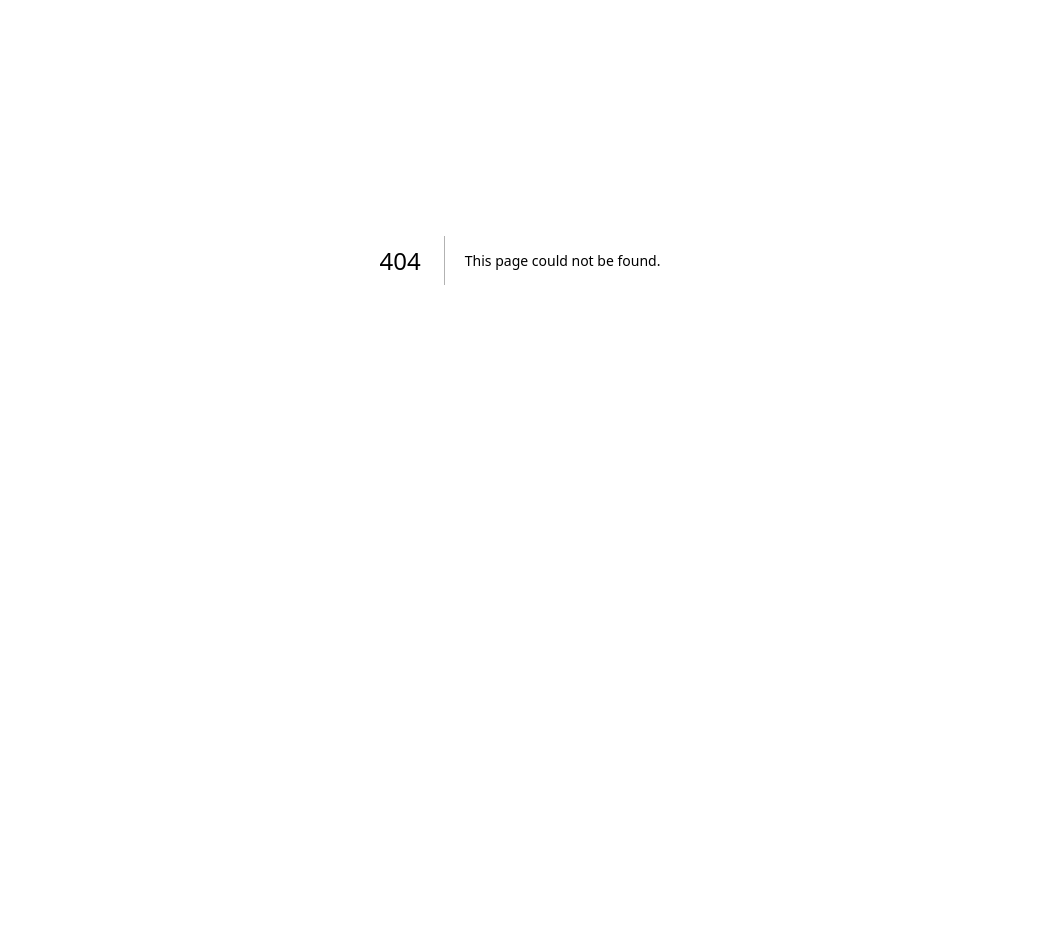
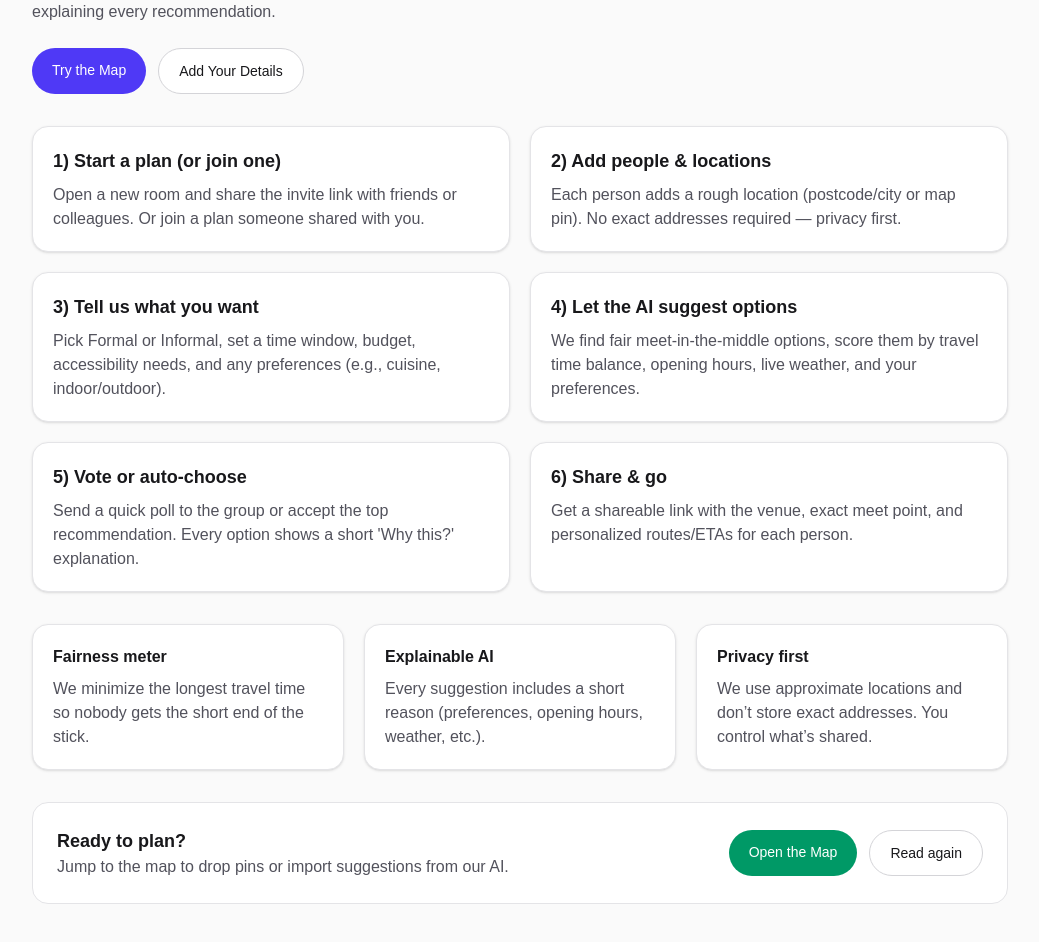
Before and after one commit to dpavide/durhack_2025, a Next.js app in the folder frontend/: page /descriptive-page in a window 1280 px wide. Before the commit this address had no page. Shown: the part 140-1082 px from the top of the page, without its empty margins (120-1159 px from the left). Before the commit the page ends 800 px from the top, so only its background shows below. Built offline with nearby package versions, Linux system fonts and the light colour scheme.

Commit message:
created descriptive pahg

```diff
--- /dev/null
+++ b/frontend/app/descriptive-page/page.tsx
@@ -0,0 +1,136 @@
+import Link from "next/link";
+
+export const metadata = {
+  title: "How It Works | MeetUp Planner",
+  description:
+    "A quick walkthrough of how to use our AI-powered meetup planner to pick a fair, fun place and time.",
+};
+
+export default function HowItWorksPage() {
+  const steps = [
+    {
+      title: "1) Start a plan (or join one)",
+      body:
+        "Open a new room and share the invite link with friends or colleagues. Or join a plan someone shared with you.",
+    },
+    {
+      title: "2) Add people & locations",
+      body:
+        "Each person adds a rough location (postcode/city or map pin). No exact addresses required — privacy first.",
+    },
+    {
+      title: "3) Tell us what you want",
+      body:
+        "Pick Formal or Informal, set a time window, budget, accessibility needs, and any preferences (e.g., cuisine, indoor/outdoor).",
+    },
+    {
+      title: "4) Let the AI suggest options",
+      body:
+        "We find fair meet-in-the-middle options, score them by travel time balance, opening hours, live weather, and your preferences.",
+    },
+    {
+      title: "5) Vote or auto-choose",
+      body:
+        "Send a quick poll to the group or accept the top recommendation. Every option shows a short 'Why this?' explanation.",
+    },
+    {
+      title: "6) Share & go",
+      body:
+        "Get a shareable link with the venue, exact meet point, and personalized routes/ETAs for each person.",
+    },
+  ];
+
+  return (
+    <main className="min-h-screen bg-zinc-50 text-zinc-900">
+      {/* Hero */}
+      <section className="mx-auto max-w-5xl px-6 pt-16 pb-8">
+        <h1 className="text-3xl sm:text-4xl font-bold tracking-tight">
+          Plan your next meetup — in minutes.
+        </h1>
+        <p className="mt-3 max-w-2xl text-zinc-600">
+          Our app helps groups decide <span className="font-medium">where</span>,
+          <span className="font-medium"> when</span>, and <span className="font-medium">what to do</span>,
+          balancing travel time fairly and explaining every recommendation.
+        </p>
+
+        <div className="mt-6 flex flex-wrap gap-3">
+          <Link
+            href="/map"
+            className="rounded-full bg-indigo-600 text-white px-5 py-3 text-sm font-medium hover:bg-indigo-700 transition"
+          >
+            Try the Map
+          </Link>
+          <Link
+            href="/user-info"
+            className="rounded-full border border-zinc-300 bg-white px-5 py-3 text-sm font-medium hover:bg-zinc-100 transition"
+          >
+            Add Your Details
+          </Link>
+        </div>
+      </section>
+
+      {/* Steps */}
+      <section className="mx-auto max-w-5xl px-6 pb-8">
+        <div className="grid sm:grid-cols-2 gap-5">
+          {steps.map((s) => (
+            <div
+              key={s.title}
+              className="rounded-2xl bg-white shadow-sm border border-zinc-200 p-5"
+            >
+              <h3 className="text-lg font-semibold">{s.title}</h3>
+              <p className="mt-2 text-zinc-600">{s.body}</p>
+            </div>
+          ))}
+        </div>
+
+        {/* Little extras */}
+        <div className="mt-8 grid sm:grid-cols-3 gap-5">
+          <div className="rounded-2xl bg-white shadow-sm border border-zinc-200 p-5">
+            <h4 className="font-semibold">Fairness meter</h4>
+            <p className="mt-2 text-zinc-600">
+              We minimize the longest travel time so nobody gets the short end of the stick.
+            </p>
+          </div>
+          <div className="rounded-2xl bg-white shadow-sm border border-zinc-200 p-5">
+            <h4 className="font-semibold">Explainable AI</h4>
+            <p className="mt-2 text-zinc-600">
+              Every suggestion includes a short reason (preferences, opening hours, weather, etc.).
+            </p>
+          </div>
+          <div className="rounded-2xl bg-white shadow-sm border border-zinc-200 p-5">
+            <h4 className="font-semibold">Privacy first</h4>
+            <p className="mt-2 text-zinc-600">
+              We use approximate locations and don’t store exact addresses. You control what’s shared.
+            </p>
+          </div>
+        </div>
+      </section>
+
+      {/* CTA footer */}
+      <section className="mx-auto max-w-5xl px-6 pb-16">
+        <div className="rounded-2xl border border-zinc-200 bg-white p-6 flex flex-col sm:flex-row sm:items-center sm:justify-between gap-4">
+          <div>
+            <h3 className="text-lg font-semibold">Ready to plan?</h3>
+            <p className="text-zinc-600">
+              Jump to the map to drop pins or import suggestions from our AI.
+            </p>
+          </div>
+          <div className="flex gap-3">
+            <Link
+              href="/map"
+              className="rounded-full bg-emerald-600 text-white px-5 py-3 text-sm font-medium hover:bg-emerald-700 transition"
+            >
+              Open the Map
+            </Link>
+            <Link
+              href="/how-it-works"
+              className="rounded-full border border-zinc-300 bg-white px-5 py-3 text-sm font-medium hover:bg-zinc-100 transition"
+            >
+              Read again
+            </Link>
+          </div>
+        </div>
+      </section>
+    </main>
+  );
+}
```
